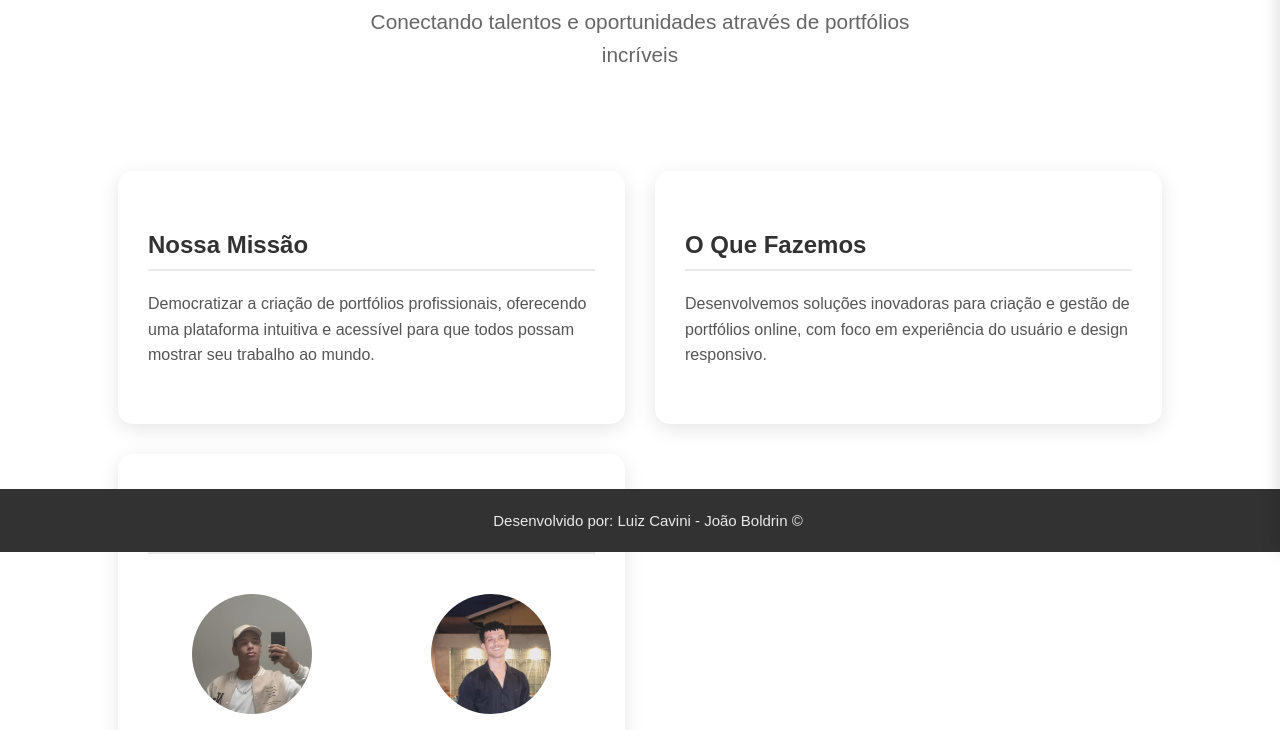
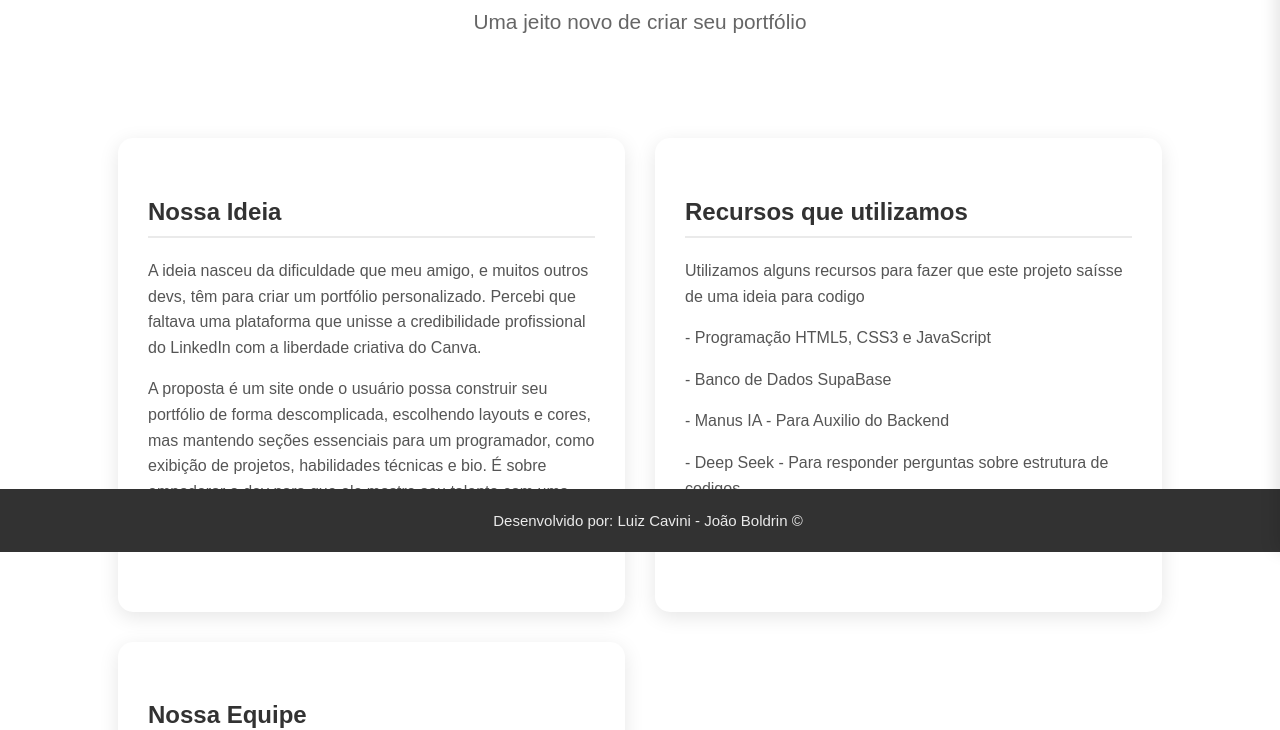
Before and after one commit to naoeokami/Gerador_de_Portifolio, a plain HTML site: page pages/sobre.html in a window 1280 px wide. Shown: the part 248-978 px from the top of the page. Drawn offline with Linux system fonts and the light colour scheme.

Commit message:
1.0.0 - FINALIZADO

```diff
--- a/pages/sobre.html
+++ b/pages/sobre.html
@@ -47,18 +47,26 @@
     <main class="main_sobre">
         <section class="sobre_hero">
             <h1 class="sobre_titulo">Sobre o FolioLabs</h1>
-            <p class="sobre_subtitulo">Conectando talentos e oportunidades através de portfólios incríveis</p>
+            <p class="sobre_subtitulo">Uma jeito novo de criar seu portfólio</p>
         </section>
 
         <section class="sobre_conteudo">
             <div class="sobre_card">
-                <h2>Nossa Missão</h2>
-                <p>Democratizar a criação de portfólios profissionais, oferecendo uma plataforma intuitiva e acessível para que todos possam mostrar seu trabalho ao mundo.</p>
+                <h2>Nossa Ideia</h2>
+                <p>A ideia nasceu da dificuldade que meu amigo, e muitos outros devs, têm para criar um portfólio personalizado. Percebi que faltava uma plataforma que unisse a credibilidade profissional do LinkedIn com a liberdade criativa do Canva.</p>
+                <p>A proposta é um site onde o usuário possa construir seu portfólio de forma descomplicada, escolhendo layouts e cores, mas mantendo seções essenciais para um programador, como exibição de projetos, habilidades técnicas e bio. É sobre empoderar o dev para que ele mostre seu talento com uma identidade visual única, sem precisar perder tempo com código de apresentação.
+
+.</p>
             </div>
 
             <div class="sobre_card">
-                <h2>O Que Fazemos</h2>
-                <p>Desenvolvemos soluções inovadoras para criação e gestão de portfólios online, com foco em experiência do usuário e design responsivo.</p>
+                <h2>Recursos que utilizamos</h2>
+                <p>Utilizamos alguns recursos para fazer que este projeto saísse de uma ideia para codigo</p>
+                <p>- Programação HTML5, CSS3 e JavaScript</p>
+                <p>- Banco de Dados SupaBase</p>
+                <p>- Manus IA - Para Auxilio do Backend</p>
+                <p>- Deep Seek - Para responder perguntas sobre estrutura de codigos</p>
+                <p>- GitHub - Para controle de versionamento </p>
             </div>
 
             <div class="sobre_card">
```
Also changed, not shown: js/supabase_config.js (+1 -9 lines), pages/esqueceu-senha.html (+0 -4 lines), pages/explorar.html (+0 -4 lines), pages/home.html (+0 -7 lines), pages/update-password.html (+2 -5 lines), pages/visualizar-portfolio.html (+6 -10 lines), img/logo.png, img/logobranca.png, img/logos.png (added), img/logosbranca.png (added), 1 other file.
